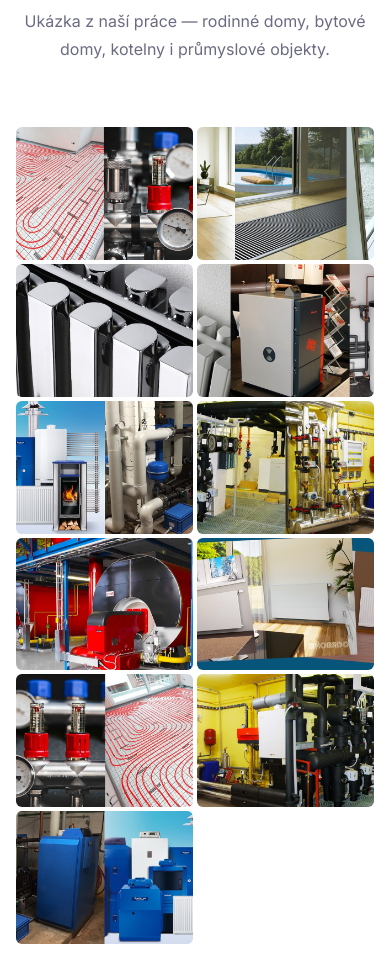
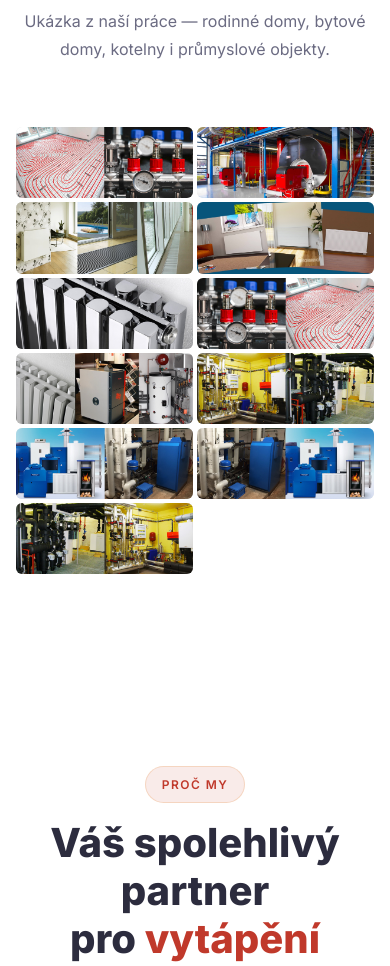
Before and after one commit to matyaskral-cyber/marbotim-web, a plain HTML site: page index.html in a window 390 px wide. Shown: the part 5480-6446 px from the top of the page. Drawn offline with Linux system fonts and the light colour scheme.

Commit message:
Galerie masonry - fotky prirodzena vyska bez mezer

```diff
--- a/style.css
+++ b/style.css
@@ -1701,43 +1701,50 @@
    GALLERY
    ============================================================ */
 .gallery__grid {
-  display: grid;
-  grid-template-columns: repeat(4, 1fr);
-  gap: 6px;
+  column-count: 4;
+  column-gap: 6px;
   margin-top: var(--space-12);
 }
 
 .gallery__item,
 .gallery__item--wide {
+  break-inside: avoid;
   overflow: hidden;
   border-radius: var(--radius-sm);
-  aspect-ratio: 4/3;
+  margin-bottom: 6px;
   background: var(--clr-border);
-  grid-column: span 1;
 }
 
 .gallery__item img {
   width: 100%;
-  height: 100%;
-  object-fit: cover;
+  height: auto;
   display: block;
   transition: transform 0.4s ease;
 }
 
 .gallery__item:hover img {
-  transform: scale(1.05);
-}
-
-@media (max-width: 768px) {
+  transform: scale(1.04);
+}
+
+@media (max-width: 900px) {
   .gallery__grid {
-    grid-template-columns: repeat(3, 1fr);
-  }
-}
-
-@media (max-width: 480px) {
+    column-count: 3;
+  }
+}
+
+@media (max-width: 600px) {
   .gallery__grid {
-    grid-template-columns: repeat(2, 1fr);
-    gap: 4px;
+    column-count: 2;
+    column-gap: 4px;
+  }
+  .gallery__item, .gallery__item--wide {
+    margin-bottom: 4px;
+  }
+}
+
+@media (max-width: 380px) {
+  .gallery__grid {
+    column-count: 1;
   }
 }
 
```
